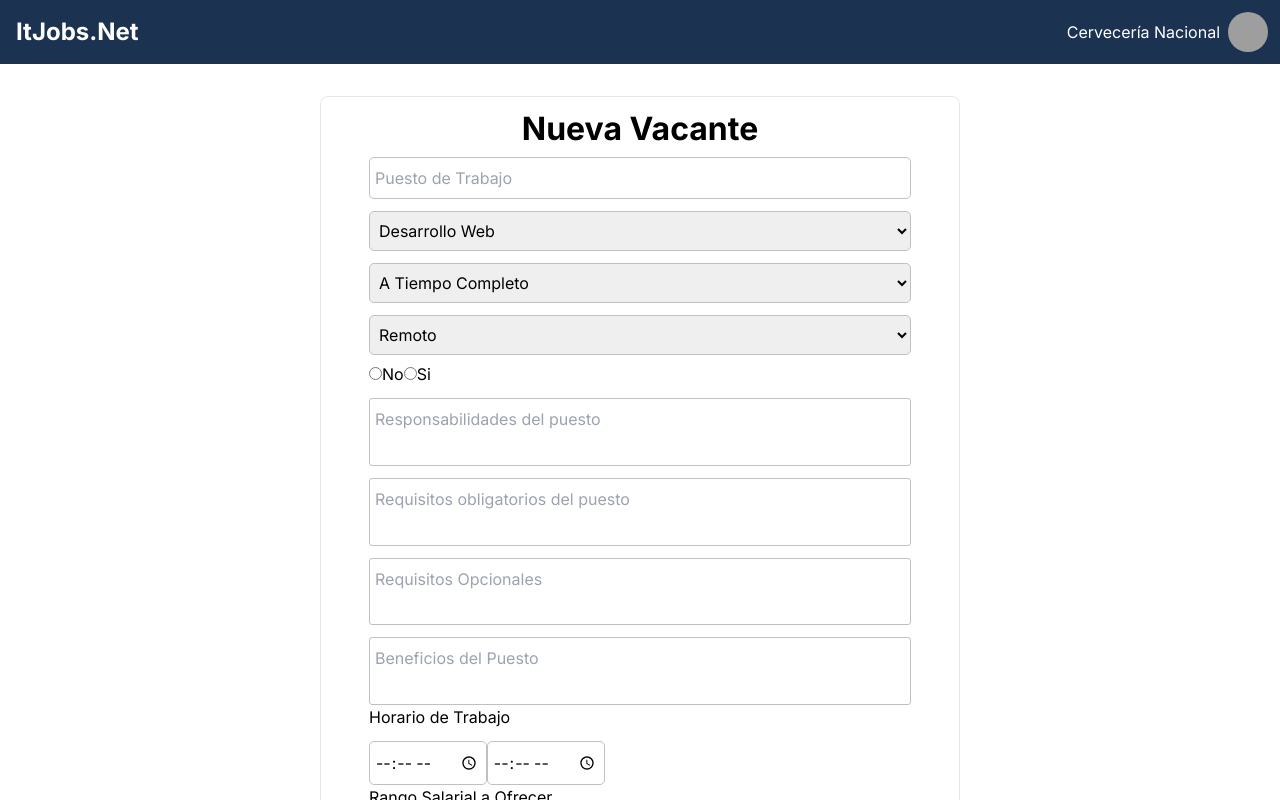
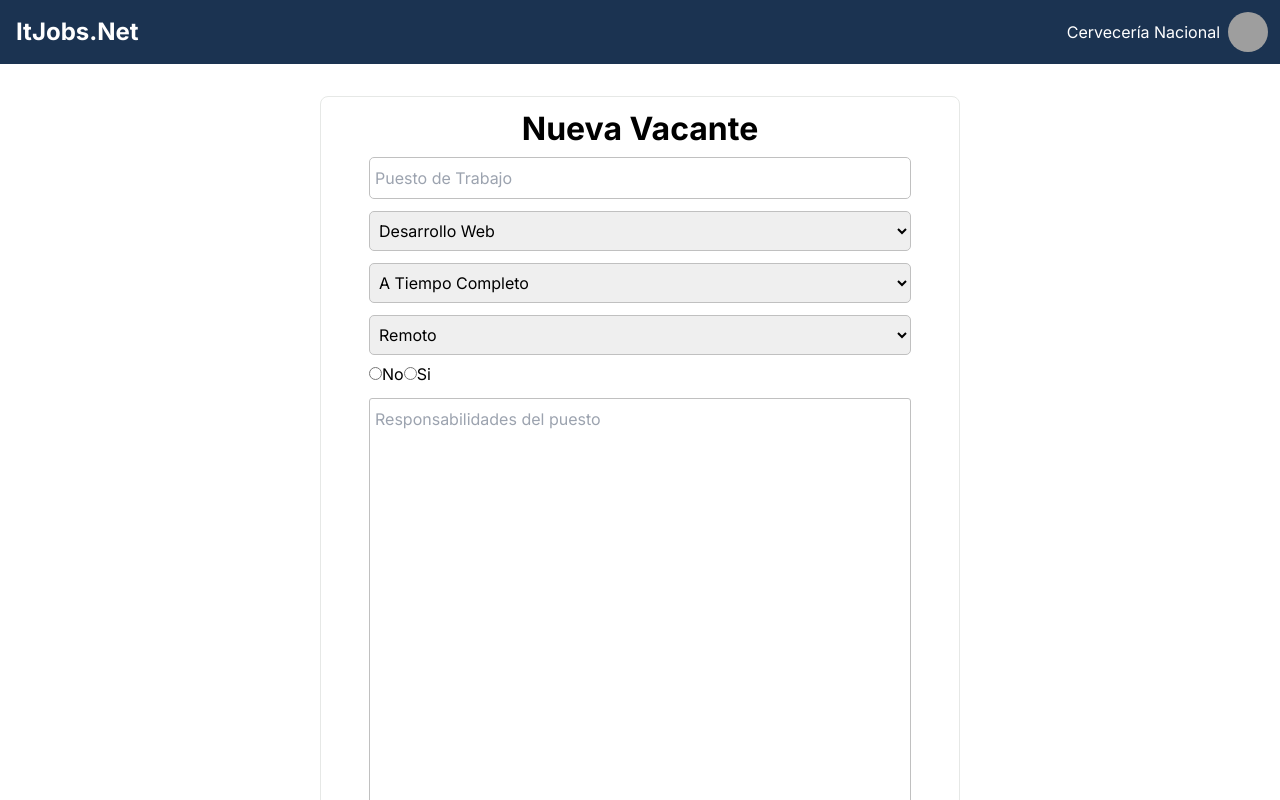
Before and after one commit to jr-giank/recruitment-platform, a React (Vite) app in the folder Frontend/Jobs/: page /recruiter/createVacancy in a window 1280 px wide. Shown: the top 800 px of the page. Built offline with nearby package versions, Linux system fonts and the light colour scheme; grey boxes are pictures that could not be loaded.

Commit message:
Designing Vacancies form

```diff
--- a/Frontend/Jobs/src/index.css
+++ b/Frontend/Jobs/src/index.css
@@ -84,7 +84,6 @@ textarea{
   border-radius: 3px;
 }
 
-
 /* @media (prefers-color-scheme: light) {
   :root {
     color: #213547;
--- a/Frontend/Jobs/src/pages/recruiters/Vacancy Registration/VacancyRegistrationPage.jsx
+++ b/Frontend/Jobs/src/pages/recruiters/Vacancy Registration/VacancyRegistrationPage.jsx
@@ -6,8 +6,8 @@ const VacancyRegistrationPage = () => {
   const [ formValues, handleOnChanges ] = useForm({})
 
   return (
-    <div className='w-full flex items-center justify-center h-full pt-8'>
-        <form action="" className='flex flex-col w-1/2 h-full overflow-y-auto border border-fifth pt-4 px-12 rounded-lg'>
+    <div className='w-full flex items-center justify-center pt-8'>
+        <form action="" className='flex flex-col w-1/2 h-full overflow-y-auto border border-fifth pt-4 px-12 rounded-lg mb-12'>
           <h1 className='text-center font-bold'>Nueva Vacante</h1>
             <input type="text" name="vacancyName" id="" placeholder='Puesto de Trabajo' />
 
```
Also changed, not shown: Frontend/Jobs/src/pages/recruiters/Vacancy View/VacancyViewPage.jsx (line endings or trailing spaces).
